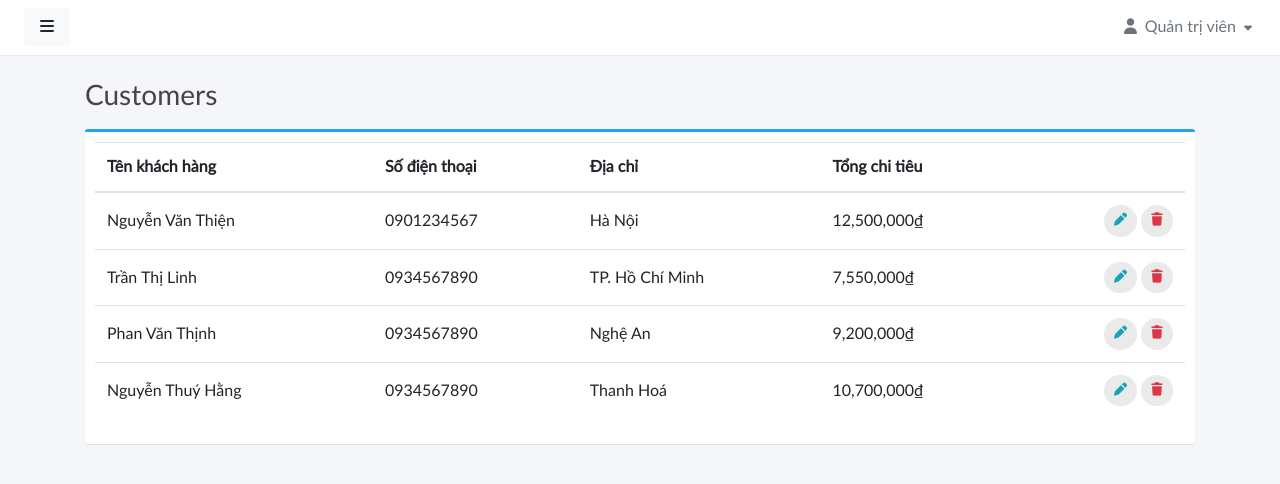
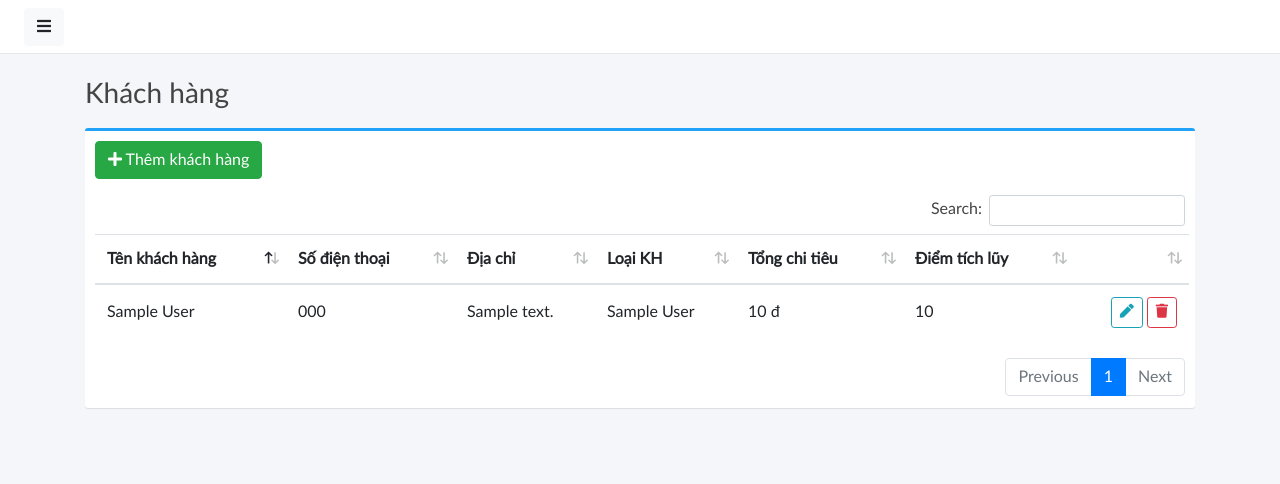
Before and after one commit to khoamai291299/NHAPMON_CNPM_NHOM-1_XD_HETHONG_QUANLY_NHATHUOC, a Django app: template myapp/templates/admin/customer.html in a window 1280 px wide. Shown: the top 484 px of the page. Run offline with Django 5.2, Linux system fonts and the light colour scheme; the template is opened without the code that fills it: values that come from a table or form of the project are taken from there, others are empty; tables that the repository leaves empty hold one stand-in row (values such as "Sample post"); one stand-in notice (Sample message) is shown; some libraries are stand-ins or nearby versions.

Commit message:
update function customer

```diff
--- a/myapp/templates/admin/customer.html
+++ b/myapp/templates/admin/customer.html
@@ -6,153 +6,227 @@
     <meta name="viewport" content="width=device-width, initial-scale=1, shrink-to-fit=no">
     <meta http-equiv="X-UA-Compatible" content="IE=edge">
     <title>Khách hàng</title>
+
     <link rel="stylesheet" href="{% static 'vendor/fontawesome/css/fontawesome.min.css' %}">
     <link rel="stylesheet" href="{% static 'vendor/fontawesome/css/solid.min.css' %}">
     <link rel="stylesheet" href="{% static 'vendor/fontawesome/css/brands.min.css' %}">
     <link rel="stylesheet" href="{% static 'vendor/bootstrap/css/bootstrap.min.css' %}">
     <link rel="stylesheet" href="{% static 'vendor/datatables/datatables.min.css' %}">
-
-    <link rel="stylesheet" href="{% static 'vendor/chartsjs/Chart.min.css' %}">
-    <link rel="stylesheet" href="{% static 'vendor/flagiconcss/css/flag-icon.min.css' %}">
     <link rel="stylesheet" href="{% static 'css/admin/master.css' %}">
     <link rel="stylesheet" href="{% static 'components/sidebar/sidebar-default.css' %}">
-    <link rel="stylesheet" href="{% static 'fontawesome-free-7.1.0-web/css/all.css' %}">
-    <link rel="stylesheet" href="{% static 'fontawesome-free-7.1.0-web/css/fontawesome.css' %}">
-    <link rel="stylesheet" href="{% static 'fontawesome-free-7.1.0-web/css/fontawesome.min.css' %}">
 </head>
 <body>
 <div class="wrapper">
+    <!-- SIDEBAR -->
     <nav id="sidebar" class="active">
         <div class="sidebar-header">
-                <img src="{% static 'imgs/logo.png' %}" alt="System logo" class="app-logo">
+            <img src="{% static 'imgs/logo.png' %}" class="app-logo">
         </div>
         <ul class="list-unstyled components text-secondary">
-                <li>
-                    <a href="{% url 'adminpanel:index' %}"><i class="fas fa-home"></i> Trang chủ</a>
-                </li>
-                <li>
-                    <a href="{% url 'adminpanel:admin_users' %}"><i class="fas fa-solid fa-users"></i> Tài khoản</a>
-                </li>
-                <li>
-                    <a href="{% url 'adminpanel:admin_employee' %}"><i class="fas fa-solid fa-address-card"></i> Nhân viên</a>
-                </li>
-                <li>
-                    <a href="{% url 'adminpanel:admin_customer' %}"><i class="fas fa-solid fa-user-plus"></i> Khách hàng</a>
-                </li>
-                <li>
-                    <a href="{% url 'adminpanel:admin_product' %}"><i class="fas fa-solid fa-capsules"></i> Sản phẩm</a>
-                </li>
-                <li>
-                    <a href="{% url 'adminpanel:admin_category' %}"><i class="fas fa-regular fa-font-awesome"></i> Loại sản phẩm</a>
-                </li>
-                <li>
-                    <a href="{% url 'adminpanel:admin_bill' %}"><i class="fas fa-solid fa-file-invoice"></i> Hóa đơn</a>
-                </li>
+            <li><a href="{% url 'adminpanel:index' %}"><i class="fas fa-home"></i> Trang chủ</a></li>
+            <li><a href="{% url 'adminpanel:admin_users' %}"><i class="fas fa-users"></i> Tài khoản</a></li>
+            <li><a href="{% url 'adminpanel:admin_employee' %}"><i class="fas fa-address-card"></i> Nhân viên</a></li>
+            <li><a href="{% url 'adminpanel:admin_customer' %}"><i class="fas fa-user-plus"></i> Khách hàng</a></li>
+            <li><a href="{% url 'adminpanel:admin_product' %}"><i class="fas fa-capsules"></i> Sản phẩm</a></li>
+            <li><a href="{% url 'adminpanel:admin_category' %}"><i class="fas fa-list"></i> Loại sản phẩm</a></li>
+            <li><a href="{% url 'adminpanel:admin_bill' %}"><i class="fas fa-file-invoice"></i> Hóa đơn</a></li>
         </ul>
     </nav>
 
+    <!-- BODY -->
     <div id="body" class="active">
         <nav class="navbar navbar-expand-lg navbar-white bg-white">
-                <button type="button" id="sidebarCollapse" class="btn btn-light"><i class="fas fa-bars"></i><span></span></button>
-                <div class="collapse navbar-collapse" id="navbarSupportedContent">
-                    <ul class="nav navbar-nav ml-auto">
-                        <li class="nav-item dropdown">
-                            <div class="nav-dropdown">
-                                <a href="" class="nav-item nav-link dropdown-toggle text-secondary" data-toggle="dropdown"><i class="fas fa-user"></i> <span>Quản trị viên</span> <i style="font-size: .8em;" class="fas fa-caret-down"></i></a>
-                                <div class="dropdown-menu dropdown-menu-right nav-link-menu">
-                                    <ul class="nav-list">
-                                        <li><a href="{% url 'adminpanel:admin_profile' %}" class="dropdown-item"><i class="fas fa-address-card"></i> Thông tin cá nhân</a></li>
-                                        <li><a href="" class="dropdown-item"><i class="fas fa-envelope"></i> Hộp thư</a></li>
-                                        <li><a href="" class="dropdown-item"><i class="fas fa-cog"></i> Cài đặt</a></li>
-                                        <li>
-                                            <a href="{% url 'adminpanel:admin_logout' %}" class="dropdown-item">
-                                                <i class="fas fa-sign-out-alt"></i> Đăng xuất
-                                            </a>
-                                        </li>
-                                        <div class="dropdown-divider"></div>
-                                    </ul>
-                                </div>
-                            </div>
-                        </li>
-                    </ul>
-                </div>
+            <button type="button" id="sidebarCollapse" class="btn btn-light">
+                <i class="fas fa-bars"></i>
+            </button>
         </nav>
+
         <div class="content">
             <div class="container">
                 <div class="page-title">
-                        <h3>Customers</h3>
+                    <h3>Khách hàng</h3>
+
+                    {% if messages %}
+                    <div aria-live="polite" aria-atomic="true"
+                        style="position: fixed; top: 20px; right: 20px; z-index: 9999;">
+                        {% for message in messages %}
+                        <div class="toast show mb-2"
+                            role="alert"
+                            data-delay="4000">
+
+                            <div class="toast-header
+                                {% if message.tags == 'success' %}bg-success text-white{% endif %}
+                                {% if message.tags == 'error' %}bg-danger text-white{% endif %}
+                            ">
+                                {% if message.tags == 'success' %}
+                                    <i class="fas fa-check-circle mr-2"></i>
+                                    <strong class="mr-auto">Thành công</strong>
+                                {% elif message.tags == 'error' %}
+                                    <i class="fas fa-times-circle mr-2"></i>
+                                    <strong class="mr-auto">Lỗi</strong>
+                                {% endif %}
+
+                                <small class="text-white-50">Vừa xong</small>
+                                <button type="button" class="ml-2 mb-1 close text-white" data-dismiss="toast">
+                                    &times;
+                                </button>
+                            </div>
+
+                            <div class="toast-body">
+                                {{ message }}
+                            </div>
+                        </div>
+                        {% endfor %}
+                    </div>
+                    {% endif %}
+
                 </div>
 
                 <div class="box box-primary">
                     <div class="box-body">
-                            <table width="100%" class="table table-hover" id="dataTables-example">
+
+                        <!-- ADD BUTTON -->
+                        <button class="btn btn-success mb-3"
+                                data-toggle="modal"
+                                data-target="#addModal">
+                            <i class="fas fa-plus"></i> Thêm khách hàng
+                        </button>
+
+                        <!-- TABLE -->
+                        <table class="table table-hover" id="dataTables-example">
                             <thead>
                                 <tr>
                                     <th>Tên khách hàng</th>
                                     <th>Số điện thoại</th>
                                     <th>Địa chỉ</th>
+                                    <th>Loại KH</th>
                                     <th>Tổng chi tiêu</th>
+                                    <th>Điểm tích lũy</th>
                                     <th></th>
                                 </tr>
                             </thead>
+                            <tbody>
+                            {% for c in customers %}
+                                <tr>
+                                    <td>{{ c.name }}</td>
+                                    <td>{{ c.phone }}</td>
+                                    <td>{{ c.address }}</td>
+                                    <td>{{ c.tid.name }}</td>
+                                    <td>{{ c.totalExpenditure }} đ</td>
+                                    <td>{{ c.cumulativePoints }}</td>
+                                    <td class="text-right">
+                                        <!-- EDIT -->
+                                        <button class="btn btn-outline-info btn-sm"
+                                                data-toggle="modal"
+                                                data-target="#editModal{{ c.id }}">
+                                            <i class="fas fa-pen"></i>
+                                        </button>
 
-                                <tbody>
-                                    <tr>
-                                        <td>Nguyễn Văn Thiện</td>
-                                        <td>0901234567</td>
-                                        <td>Hà Nội</td>
-                                        <td>12,500,000₫</td>
-                                        <td class="text-right">
-                                            <a class="btn btn-outline-info btn-rounded"><i class="fas fa-pen"></i></a>
-                                            <a class="btn btn-outline-danger btn-rounded"><i class="fas fa-trash"></i></a>
+                                        <!-- DELETE -->
+                                        <a href="?delete={{ c.id }}"
+                                           onclick="return confirm('Bạn có chắc muốn xóa?')"
+                                           class="btn btn-outline-danger btn-sm">
+                                            <i class="fas fa-trash"></i>
+                                        </a>
                                     </td>
                                 </tr>
-
-                                    <tr>
-                                        <td>Trần Thị Linh</td>
-                                        <td>0934567890</td>
-                                        <td>TP. Hồ Chí Minh</td>
-                                        <td>7,550,000₫</td>
-                                        <td class="text-right">
-                                            <a class="btn btn-outline-info btn-rounded"><i class="fas fa-pen"></i></a>
-                                            <a class="btn btn-outline-danger btn-rounded"><i class="fas fa-trash"></i></a>
-                                        </td>
-                                    </tr>
-                                    <tr>
-                                        <td>Phan Văn Thịnh</td>
-                                        <td>0934567890</td>
-                                        <td>Nghệ An</td>
-                                        <td>9,200,000₫</td>
-                                        <td class="text-right">
-                                            <a class="btn btn-outline-info btn-rounded"><i class="fas fa-pen"></i></a>
-                                            <a class="btn btn-outline-danger btn-rounded"><i class="fas fa-trash"></i></a>
-                                        </td>
-                                    <tr>
-                                        <td>Nguyễn Thuý Hằng</td>
-                                        <td>0934567890</td>
-                                        <td>Thanh Hoá</td>
-                                        <td>10,700,000₫</td>
-                                        <td class="text-right">
-                                            <a class="btn btn-outline-info btn-rounded"><i class="fas fa-pen"></i></a>
-                                            <a class="btn btn-outline-danger btn-rounded"><i class="fas fa-trash"></i></a>
-                                        </td>
-                                    </tr>
-                                    </tr>
+                            {% endfor %}
                             </tbody>
                         </table>
+
+                        <!-- EDIT MODALS -->
+                        {% for c in customers %}
+                        <div class="modal fade" id="editModal{{ c.id }}">
+                            <div class="modal-dialog">
+                                <div class="modal-content">
+                                    <form method="POST">
+                                        {% csrf_token %}
+                                        <input type="hidden" name="id" value="{{ c.id }}">
+
+                                        <div class="modal-header">
+                                            <h5 class="modal-title">Sửa khách hàng</h5>
+                                            <button type="button" class="close" data-dismiss="modal">&times;</button>
+                                        </div>
+
+                                        <div class="modal-body">
+                                            <input name="name" value="{{ c.name }}" class="form-control mb-2">
+                                            <input name="phone" value="{{ c.phone }}" class="form-control mb-2">
+                                            <input name="address" value="{{ c.address }}" class="form-control mb-2">
+
+                                            <select name="tid" class="form-control mb-2">
+                                                {% for t in customer_types %}
+                                                <option value="{{ t.id }}" {% if t.id == c.tid.id %}selected{% endif %}>
+                                                    {{ t.name }}
+                                                </option>
+                                                {% endfor %}
+                                            </select>
+                                        </div>
+
+                                        <div class="modal-footer">
+                                            <button type="submit" class="btn btn-primary">Cập nhật</button>
+                                        </div>
+                                    </form>
+                                </div>
+                            </div>
+                        </div>
+                        {% endfor %}
+
+                    </div>
+                </div>
+            </div>
+        </div>
     </div>
 </div>
 
-                </div>
+<!-- ADD MODAL -->
+<div class="modal fade" id="addModal">
+    <div class="modal-dialog">
+        <div class="modal-content">
+            <form method="POST">
+                {% csrf_token %}
+
+                <div class="modal-header">
+                    <h5 class="modal-title">Thêm khách hàng</h5>
+                    <button type="button" class="close" data-dismiss="modal">&times;</button>
                 </div>
 
+                <div class="modal-body">
+                    <input name="name" class="form-control mb-2" placeholder="Tên khách hàng">
+                    <input name="phone" class="form-control mb-2" placeholder="Số điện thoại">
+                    <input name="address" class="form-control mb-2" placeholder="Địa chỉ">
+
+                    <select name="tid" class="form-control">
+                        {% for t in customer_types %}
+                        <option value="{{ t.id }}">{{ t.name }}</option>
+                        {% endfor %}
+                    </select>
+                </div>
+
+                <div class="modal-footer">
+                    <button type="submit" class="btn btn-primary">Lưu</button>
+                </div>
+            </form>
+        </div>
     </div>
 </div>
 
 <script src="{% static 'vendor/jquery/jquery.min.js' %}"></script>
 <script src="{% static 'vendor/bootstrap/js/bootstrap.bundle.min.js' %}"></script>
-    <script src="{% static 'js/script.js' %}"></script>
+<script src="{% static 'vendor/datatables/datatables.min.js' %}"></script>
 <script src="{% static 'vendor/js/initiate-datatables.js' %}"></script>
-    <script src="{% static 'vendor/datatables/datatables.min.js' %}"></script>
+
+<script>
+    $(document).ready(function () {
+        $('#sidebarCollapse').on('click', function () {
+            $('#sidebar').toggleClass('active');
+            $('#body').toggleClass('active');
+        });
+    });
+</script>
+<script>
+    $(document).ready(function () {
+        $('.toast').toast('show');
+    });
+</script>
 </body>
 </html>
```
Also changed, not shown: myapp/views/admin_view.py (+70 -5 lines). Lines whose indentation alone changed are shown as unchanged.
